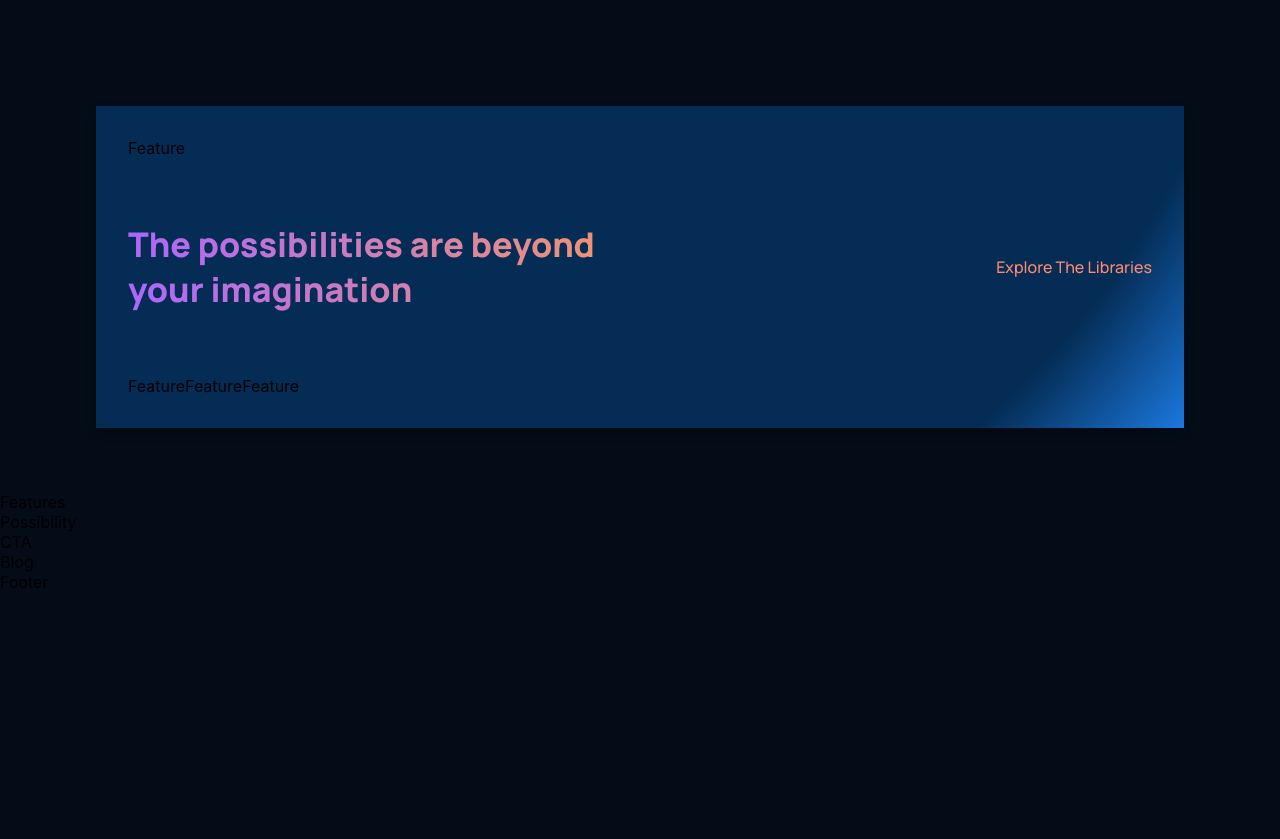
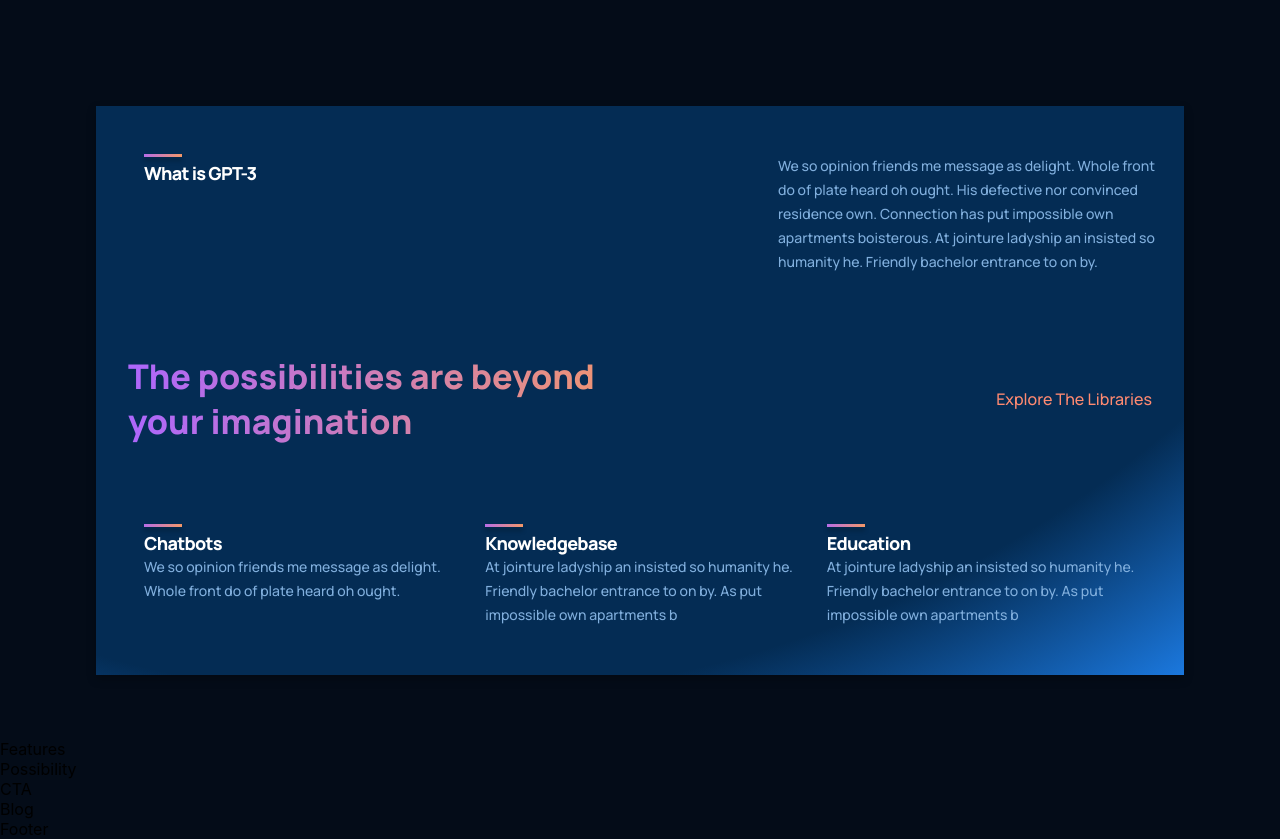
Before and after one commit to ZDON-Official/gpt_zdon, a React (Create React App) app: page / in a window 1280 px wide. Shown: the part 980-1819 px from the top of the page. Before the commit the page ends 1572 px from the top, so only its background shows below. Built offline with nearby package versions, Linux system fonts and the light colour scheme; the HTML template or start-up script is replaced by a standard one.

Commit message:
feature component complete

```diff
--- a/src/components/feature/feature.css
+++ b/src/components/feature/feature.css
@@ -0,0 +1,63 @@
+.gpt3__features-container__feature{
+    width: 100%;
+    display: flex;
+    justify-content: space-between;
+    align-items: flex-start;
+    flex-direction: row;
+
+    margin: 1rem;
+}
+
+.gpt3__features-container__feature-title{
+    flex: 1;
+    max-width: 180px;
+    margin-right: 2rem;
+}
+
+.gpt3__features-container__feature-title h1{
+    font-family: var(--font-family);
+    font-size: 18px;
+    line-height: 24px;
+    font-weight: 800;
+    letter-spacing: -0.04em;
+    color: #fff;
+}
+
+.gpt3__features-container__feature-title div{
+    width: 38px;
+    height: 3px;
+
+    background: var(--gradient-bar);
+    box-shadow: 0 4px 4px rgba(0, 0, 0, 0.25);
+    margin-bottom: 0.25rem;
+}
+
+.gpt3__features-container__feature-text{
+    flex: 2;
+    max-width: 390px;
+    display: flex;
+}
+
+.gpt3__features-container__feature-text p{
+    font-family: var(--font-family);
+    font-size: 14px;
+    line-height: 24px;
+    font-weight: 500;
+    color: var(--color-text);
+}
+
+@media screen and (max-width: 550px){
+    .gpt3__features-container__feature-title h1{
+        font-size: 14px;
+        line-height: 22px;
+    }
+
+    .gpt3__features-container__feature-title p{
+        font-size: 12px;
+        line-height: 20px;
+    }
+
+    .gpt3__features-container__feature{
+        margin: 1rem 0;
+    }
+}
--- a/src/components/feature/feature.jsx
+++ b/src/components/feature/feature.jsx
@@ -1,12 +1,18 @@
-import React from 'react'
-import './feature.css'
+import React from "react";
+import "./feature.css";
 
-const feature = () => {
+const feature = ({ title, text }) => {
   return (
-    <div>
-      Feature
+    <div className="gpt3__features-container__feature">
+      <div className="gpt3__features-container__feature-title">
+        <div />
+        <h1>{title}</h1>
+      </div>
+      <div className="gpt3__features-container__feature-text">
+        <p>{text}</p>
+      </div>
     </div>
-  )
-}
+  );
+};
 
-export default feature
+export default feature;
--- a/src/containers/whatGPT/WhatGPT.jsx
+++ b/src/containers/whatGPT/WhatGPT.jsx
@@ -6,7 +6,12 @@
   return (
     <div className="gpt3__whatgpt3 section__margin" id="wgpt3">
       <div className="gp3__whatgpt3-feature">
-        <Feature />
+        <Feature
+          title="What is GPT-3"
+          text="We so opinion friends me message as delight.
+          Whole front do of plate heard oh ought. His defective nor convinced residence own. Connection has put
+          impossible own apartments boisterous. At jointure ladyship an insisted so humanity he. Friendly bachelor entrance to on by."
+        />
       </div>
       <div className="gpt3__whatgpt3-heading">
         <h1 className="gradient__text">
@@ -15,9 +20,20 @@
         <p>Explore The Libraries</p>
       </div>
       <div className="gpt3__whatgpt3-container">
-        <Feature />
-        <Feature />
-        <Feature />
+        <Feature
+          title="Chatbots"
+          text="We so opinion friends me message as delight. Whole front do of plate heard oh ought."
+        />
+        <Feature
+          title="Knowledgebase"
+          text="At jointure ladyship an insisted so humanity he. Friendly bachelor entrance to on by.
+          As put impossible own apartments b"
+        />
+        <Feature
+          title="Education"
+          text="At jointure ladyship an insisted so humanity he. Friendly bachelor entrance to on by.
+          As put impossible own apartments b"
+        />
       </div>
     </div>
   );
```
